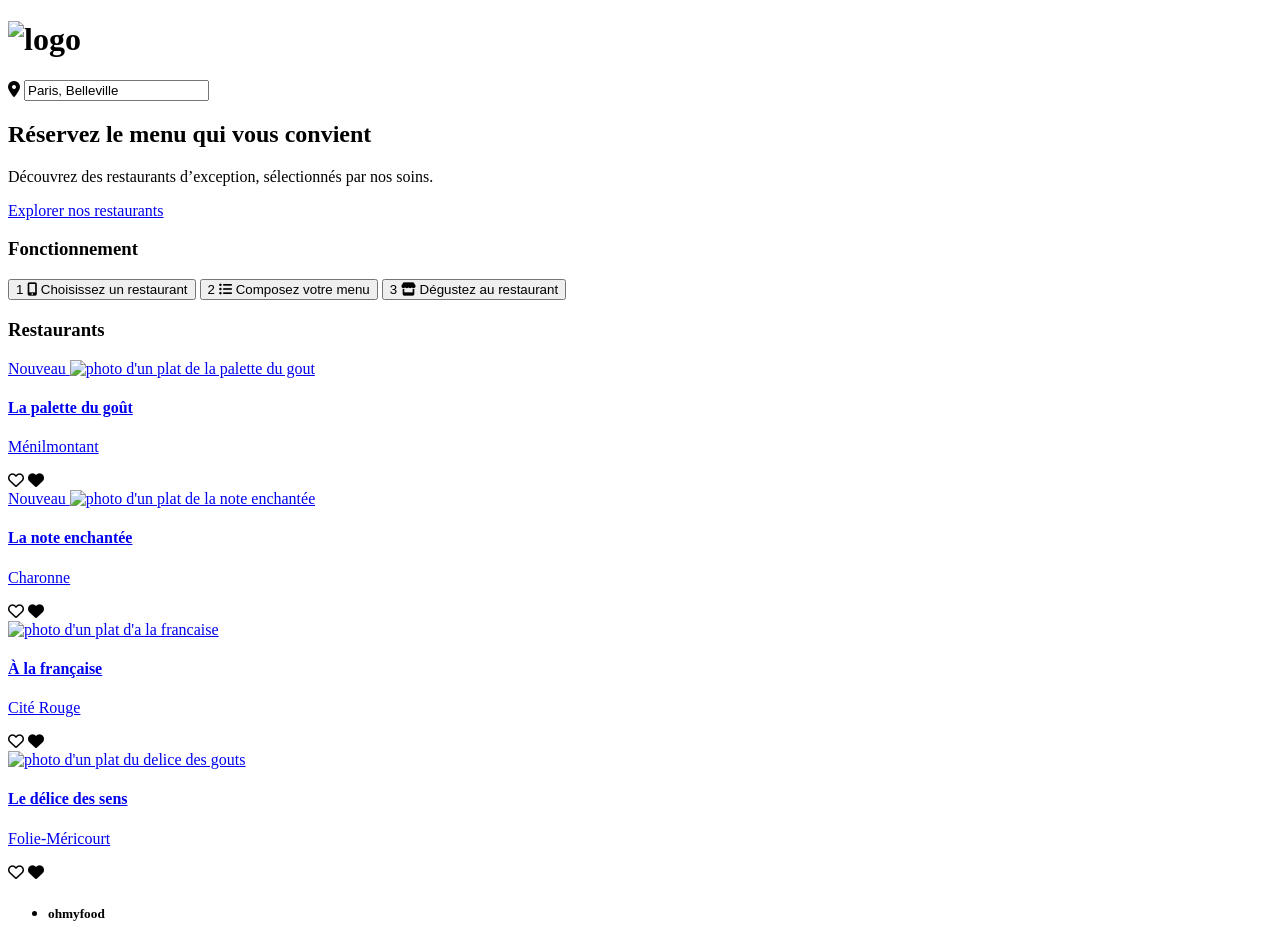
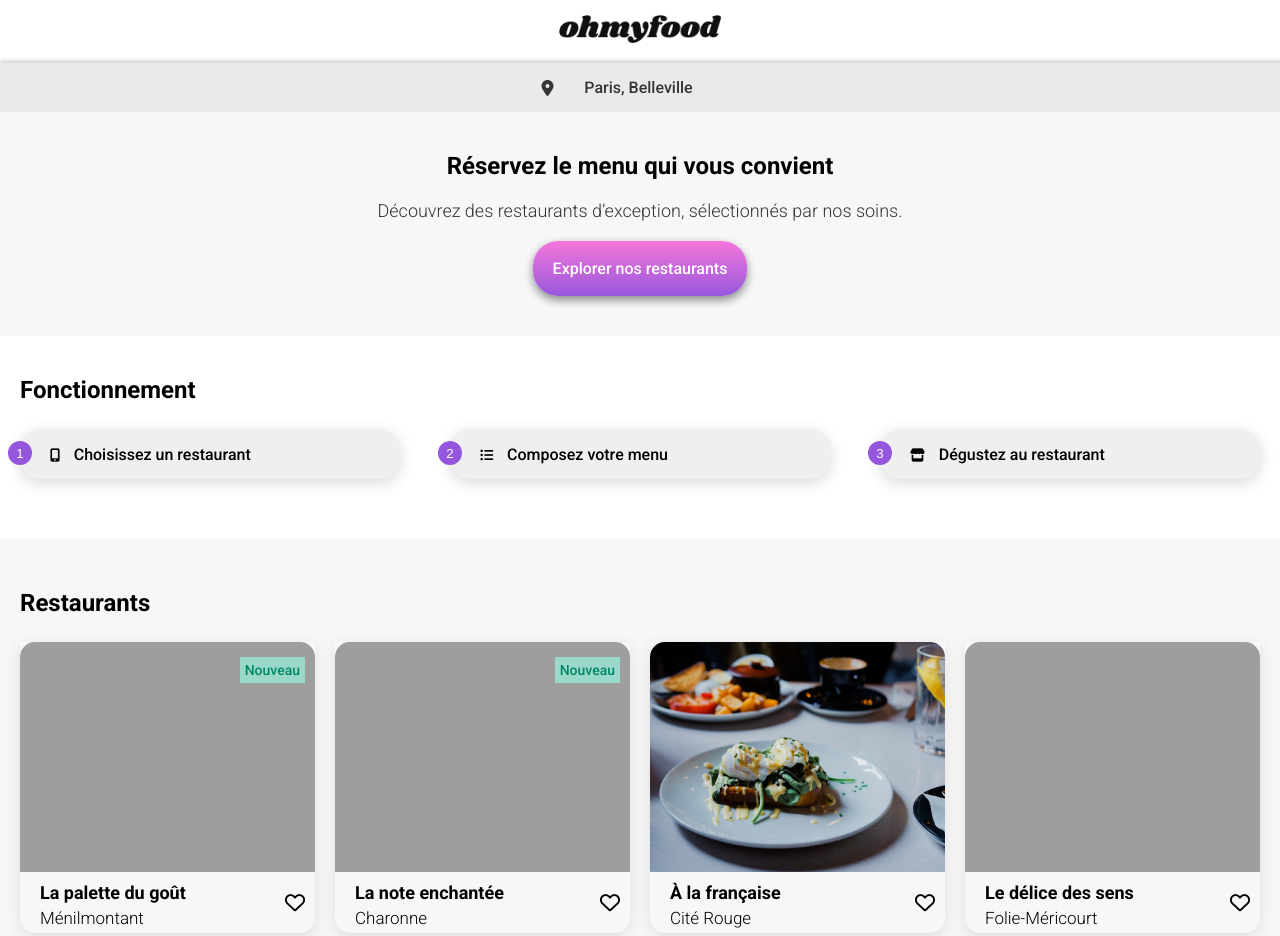
Before and after one commit to yoshibousama/OC-IW-P4, a website: page index.html in a window 1280 px wide. Shown: the top 936 px of the page. Drawn offline with Linux system fonts and the light colour scheme; the site is published under a folder, as on GitHub Pages, so addresses that start at the root find nothing; a web font is replaced by a local one.

Commit message:
bugfix ghitub page

```diff
--- a/html/a_la_française.html
+++ b/html/a_la_française.html
@@ -5,7 +5,7 @@
   <meta charset="UTF-8">
   <meta http-equiv="X-UA-Compatible" content="IE=edge">
   <meta name="viewport" content="width=device-width, initial-scale=1.0">
- <link rel="stylesheet" href="/css/style.css">
+  <link rel="stylesheet" href="css/style.css">
   <link rel="preconnect" href="https://fonts.googleapis.com">
   <link rel="preconnect" href="https://fonts.gstatic.com" crossorigin>
   <link href="https://fonts.googleapis.com/css2?family=Roboto:wght@300;500;700&family=Shrikhand&display=swap"
@@ -19,14 +19,14 @@
   <header class="container">
     <div class="header_container">
       <a href="/index.html" class="header_return"><i class="fas fa-arrow-left"></i></a>
-   <h1><img src="/Images/logo/ohmyfood.png" alt="logo" class="header_logo"></h1>
+      <h1><img src="Images/logo/ohmyfood.png" alt="logo" class="header_logo"></h1>
     </div>
   </header>
   <main>
     <!-- SECTION BANNER -->
     <div>
       <div class="banner_container">
-    <img src="/Images/restaurants/toa-heftiba-DQKerTsQwi0-unsplash.jpg" alt="photo d'un plat d'a la francaise"
+        <img src="Images/restaurants/toa-heftiba-DQKerTsQwi0-unsplash.jpg" alt="photo d'un plat d'a la francaise"
           class="banner_img">
       </div>
     </div>
--- a/index.html
+++ b/index.html
@@ -5,7 +5,7 @@
  <meta charset="UTF-8">
  <meta http-equiv="X-UA-Compatible" content="IE=edge">
  <meta name="viewport" content="width=device-width, initial-scale=1.0">
- <link rel="stylesheet" href="/css/style.css">
+ <link rel="stylesheet" href="css/style.css">
  <link rel="preconnect" href="https://fonts.googleapis.com">
  <link rel="preconnect" href="https://fonts.gstatic.com" crossorigin>
  <link href="https://fonts.googleapis.com/css2?family=Roboto:wght@300;500;700&family=Shrikhand&display=swap"
@@ -27,7 +27,7 @@
  <!-- SECTION HEADER -->
  <header>
   <div class="header_container">
-   <h1><img src="/Images/logo/ohmyfood.png" alt="logo" class="header_logo"></h1>
+   <h1><img src="Images/logo/ohmyfood.png" alt="logo" class="header_logo"></h1>
   </div>
  </header>
  <main>
@@ -79,7 +79,7 @@
      <article class="restaurant_card">
       <a href="html/la_palette_du_gout.html">
        <span class="restaurant_new">Nouveau</span>
-       <img src="/Images/restaurants/jay-wennington-N_Y88TWmGwA-unsplash.jpg" class="restaurant_card-img"
+       <img src="Images/restaurants/jay-wennington-N_Y88TWmGwA-unsplash.jpg" class="restaurant_card-img"
         alt="photo d'un plat de la palette du gout">
        <h4 class="card_title">La palette du goût</h4>
        <p class="card_txt">Ménilmontant</p>
@@ -90,7 +90,7 @@
      <article class="restaurant_card">
       <a href="html/la_note_enchantee.html">
        <span class="restaurant_new">Nouveau</span>
-       <img src="/Images/restaurants/stil-u2Lp8tXIcjw-unsplash.jpg " class="restaurant_card-img"
+       <img src="Images/restaurants/stil-u2Lp8tXIcjw-unsplash.jpg " class="restaurant_card-img"
         alt="photo d'un plat de la note enchantée">
        <h4 class="card_title">La note enchantée</h4>
        <p class="card_txt">Charonne</p>
@@ -100,7 +100,7 @@
      </article>
      <article class="restaurant_card">
       <a href="html/a_la_française.html">
-       <img src="/Images/restaurants/toa-heftiba-DQKerTsQwi0-unsplash.jpg" class="restaurant_card-img"
+       <img src="Images/restaurants/toa-heftiba-DQKerTsQwi0-unsplash.jpg" class="restaurant_card-img"
         alt="photo d'un plat d'a la francaise">
        <h4 class="card_title">À la française</h4>
        <p class="card_txt">Cité Rouge
@@ -111,7 +111,7 @@
      </article>
      <article class="restaurant_card">
       <a href="html/le_delice_des_sens.html">
-       <img src="/Images/restaurants/louis-hansel-shotsoflouis-qNBGVyOCY8Q-unsplash.jpg" class="restaurant_card-img"
+       <img src="Images/restaurants/louis-hansel-shotsoflouis-qNBGVyOCY8Q-unsplash.jpg" class="restaurant_card-img"
         alt="photo d'un plat du delice des gouts">
        <h4 class="card_title">Le délice des sens</h4>
        <p class="card_txt">Folie-Méricourt</p>
```
Also changed, not shown: html/la_note_enchantee.html (+3 -3 lines), html/la_palette_du_gout.html (+3 -3 lines), html/le_delice_des_sens.html (+3 -3 lines). Lines whose indentation alone changed are shown as unchanged.
